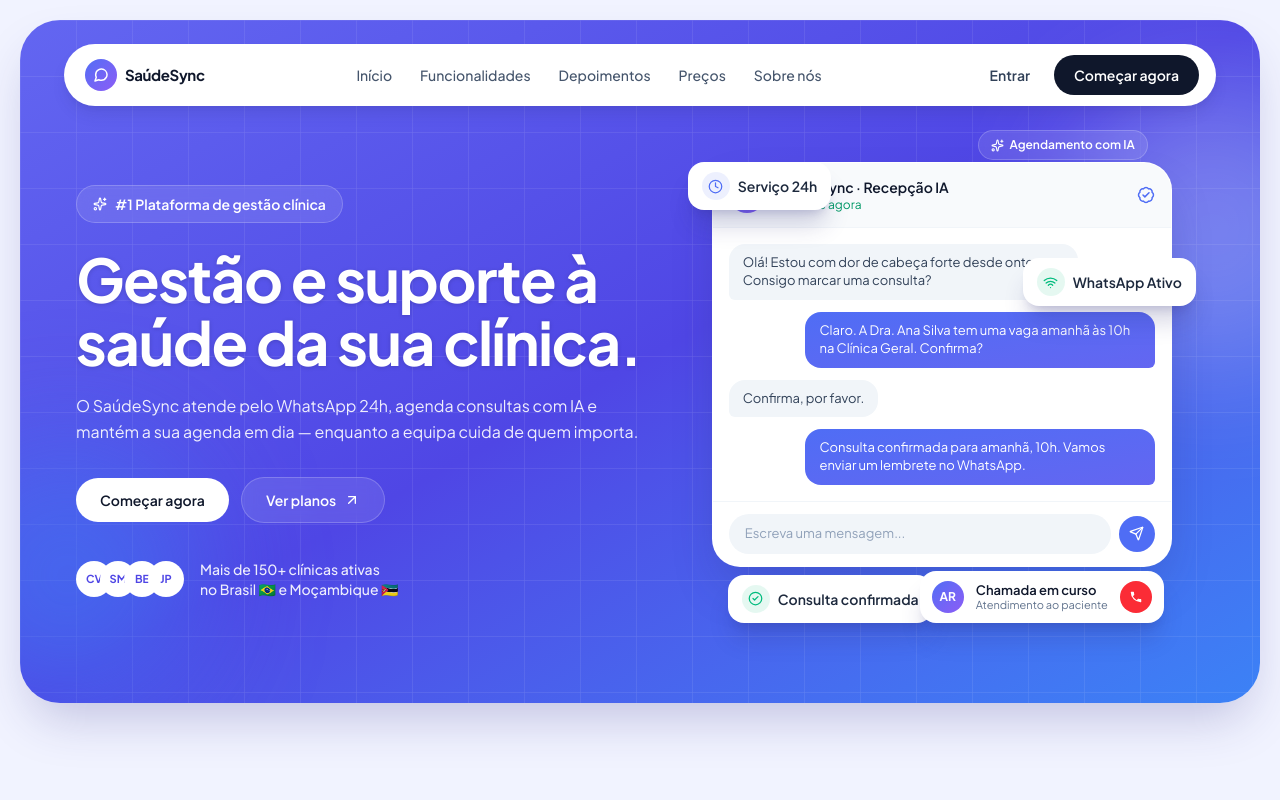
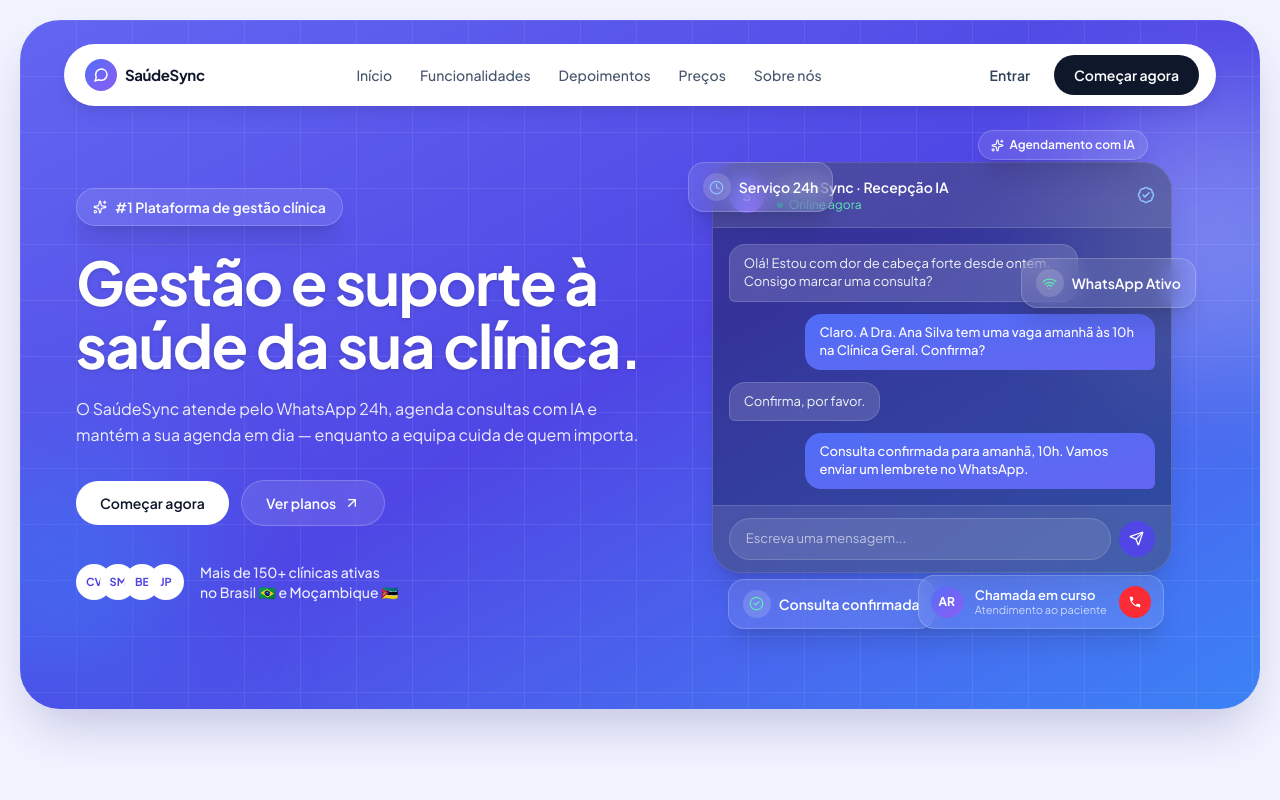
Before and after one commit to Galactus123/AgenteIA, a Next.js app: page / in a window 1280 px wide. Shown: the top 800 px of the page. Built offline with nearby package versions, Linux system fonts and the light colour scheme.

Commit message:
style(landing): glassmorphism nas badges flutuantes e no mockup de chat do hero

```diff
--- a/src/components/home/hero-mockup.tsx
+++ b/src/components/home/hero-mockup.tsx
@@ -19,39 +19,48 @@
   },
 ];
 
+const GLASS_BADGE =
+  "border border-white/20 bg-white/10 text-white shadow-xl backdrop-blur-md";
+
 export default function HeroMockup() {
   return (
     <div className="relative mx-auto w-full max-w-[460px] pb-10 sm:pb-14">
-      <span className="absolute -left-1 top-0 z-20 flex items-center gap-2 rounded-2xl bg-white px-3.5 py-2.5 text-xs font-semibold text-slate-800 shadow-xl shadow-[#2c2f7a]/20 sm:-left-6 sm:text-sm">
-        <span className="flex h-7 w-7 items-center justify-center rounded-full bg-[#4f6df5]/10 text-[#4f6df5]">
+      <span
+        className={`absolute -left-1 top-0 z-20 flex items-center gap-2 rounded-2xl px-3.5 py-2.5 text-xs font-semibold sm:-left-6 sm:text-sm ${GLASS_BADGE}`}
+      >
+        <span className="flex h-7 w-7 items-center justify-center rounded-full bg-white/15 text-blue-300">
           <Clock size={15} />
         </span>
         Serviço 24h
       </span>
 
-      <span className="absolute -right-1 top-24 z-20 flex items-center gap-2 rounded-2xl bg-white px-3.5 py-2.5 text-xs font-semibold text-slate-800 shadow-xl shadow-[#2c2f7a]/20 sm:-right-6 sm:text-sm">
-        <span className="flex h-7 w-7 items-center justify-center rounded-full bg-emerald-500/10 text-emerald-500">
+      <span
+        className={`absolute -right-1 top-24 z-20 flex items-center gap-2 rounded-2xl px-3.5 py-2.5 text-xs font-semibold sm:-right-6 sm:text-sm ${GLASS_BADGE}`}
+      >
+        <span className="flex h-7 w-7 items-center justify-center rounded-full bg-white/15 text-emerald-300">
           <Wifi size={15} />
         </span>
         WhatsApp Ativo
       </span>
 
-      <div className="relative z-10 overflow-hidden rounded-[28px] border border-white/60 bg-white shadow-2xl shadow-[#2c2f7a]/30">
-        <div className="flex items-center gap-3 border-b border-slate-100 bg-slate-50 px-4 py-3.5">
+      <div className="relative z-10 overflow-hidden rounded-[28px] border border-white/20 bg-slate-900/40 shadow-xl backdrop-blur-lg">
+        <div className="flex items-center gap-3 border-b border-white/15 bg-white/10 px-4 py-3.5">
           <span className="flex h-9 w-9 items-center justify-center rounded-full bg-gradient-to-br from-[#4f6df5] to-[#8b5cf6] text-sm font-bold text-white">
             S
           </span>
           <div className="min-w-0 flex-1">
-            <p className="truncate text-sm font-semibold text-slate-900">SaúdeSync · Recepção IA</p>
-            <p className="flex items-center gap-1.5 text-xs text-emerald-600">
-              <span className="h-1.5 w-1.5 rounded-full bg-emerald-500" />
+            <p className="truncate text-sm font-semibold text-white">
+              SaúdeSync · Recepção IA
+            </p>
+            <p className="flex items-center gap-1.5 text-xs text-emerald-300">
+              <span className="h-1.5 w-1.5 rounded-full bg-emerald-400" />
               Online agora
             </p>
           </div>
-          <BadgeCheck size={18} className="text-[#4f6df5]" />
+          <BadgeCheck size={18} className="text-blue-300" />
         </div>
 
-        <div className="space-y-3 bg-white px-4 py-4">
+        <div className="space-y-3 px-4 py-4">
           {MESSAGES.map((message, index) => (
             <div
               key={index}
@@ -60,8 +69,8 @@
               <p
                 className={`max-w-[82%] rounded-2xl px-3.5 py-2.5 text-[13px] leading-snug ${
                   message.from === "bot"
-                    ? "rounded-br-md bg-gradient-to-br from-[#4f6df5] to-[#6366f1] text-white"
-                    : "rounded-bl-md bg-slate-100 text-slate-700"
+                    ? "rounded-br-md bg-gradient-to-br from-[#4f6df5] to-[#6366f1] font-medium text-white"
+                    : "rounded-bl-md border border-white/15 bg-white/15 text-slate-100"
                 }`}
               >
                 {message.text}
@@ -70,30 +79,34 @@
           ))}
         </div>
 
-        <div className="flex items-center gap-2 border-t border-slate-100 bg-white px-4 py-3">
-          <span className="flex-1 rounded-full bg-slate-100 px-4 py-2.5 text-[13px] text-slate-400">
+        <div className="flex items-center gap-2 border-t border-white/15 bg-white/10 px-4 py-3">
+          <span className="flex-1 rounded-full border border-white/15 bg-white/10 px-4 py-2.5 text-[13px] text-white/60">
             Escreva uma mensagem...
           </span>
-          <span className="flex h-9 w-9 items-center justify-center rounded-full bg-[#4f6df5] text-white">
+          <span className="flex h-9 w-9 items-center justify-center rounded-full bg-[#4f46e5] text-white">
             <Send size={15} />
           </span>
         </div>
       </div>
 
-      <span className="absolute bottom-0 left-0 z-20 flex items-center gap-2 rounded-2xl bg-white px-3.5 py-2.5 text-xs font-semibold text-slate-800 shadow-xl shadow-[#2c2f7a]/20 sm:left-4 sm:text-sm">
-        <span className="flex h-7 w-7 items-center justify-center rounded-full bg-emerald-500/10 text-emerald-500">
+      <span
+        className={`absolute bottom-0 left-0 z-20 flex items-center gap-2 rounded-2xl px-3.5 py-2.5 text-xs font-semibold sm:left-4 sm:text-sm ${GLASS_BADGE}`}
+      >
+        <span className="flex h-7 w-7 items-center justify-center rounded-full bg-white/15 text-emerald-300">
           <CircleCheck size={15} />
         </span>
         Consulta confirmada
       </span>
 
-      <div className="absolute bottom-0 right-0 z-20 flex items-center gap-3 rounded-2xl bg-white px-3 py-2.5 shadow-xl shadow-[#2c2f7a]/20 sm:right-2">
+      <div
+        className={`absolute bottom-0 right-0 z-20 flex items-center gap-3 rounded-2xl px-3 py-2.5 sm:right-2 ${GLASS_BADGE}`}
+      >
         <span className="flex h-8 w-8 items-center justify-center rounded-full bg-gradient-to-br from-[#4f6df5] to-[#8b5cf6] text-xs font-bold text-white">
           AR
         </span>
         <div className="leading-tight">
-          <p className="text-[13px] font-semibold text-slate-900">Chamada em curso</p>
-          <p className="text-[11px] text-slate-500">Atendimento ao paciente</p>
+          <p className="text-[13px] font-semibold text-white">Chamada em curso</p>
+          <p className="text-[11px] text-white/70">Atendimento ao paciente</p>
         </div>
         <span className="flex h-8 w-8 items-center justify-center rounded-full bg-red-500 text-white">
           <svg width="14" height="14" viewBox="0 0 24 24" fill="currentColor" aria-hidden="true">
@@ -102,7 +115,7 @@
         </span>
       </div>
 
-      <span className="absolute -top-8 right-6 z-20 hidden items-center gap-1.5 rounded-full border border-white/20 bg-white/10 px-3 py-1.5 text-xs font-semibold text-white backdrop-blur-md sm:flex">
+      <span className="absolute -top-8 right-6 z-20 hidden items-center gap-1.5 rounded-full border border-white/20 bg-white/10 px-3 py-1.5 text-xs font-semibold text-white shadow-xl backdrop-blur-md sm:flex">
         <Sparkles size={13} />
         Agendamento com IA
       </span>
--- a/src/components/home/hero.tsx
+++ b/src/components/home/hero.tsx
@@ -33,7 +33,7 @@
 
           <div className="grid gap-12 px-5 pb-14 pt-10 sm:px-8 lg:grid-cols-[1.05fr_0.95fr] lg:items-center lg:gap-6 lg:px-14 lg:pb-20 lg:pt-14">
             <div>
-              <span className="inline-flex items-center gap-2 rounded-full border border-white/20 bg-white/10 px-4 py-2 text-xs font-semibold text-white backdrop-blur-md sm:text-sm">
+              <span className="inline-flex items-center gap-2 rounded-full border border-white/20 bg-white/10 px-4 py-2 text-xs font-semibold text-white shadow-xl backdrop-blur-md sm:text-sm">
                 <Sparkles size={14} />
                 #1 Plataforma de gestão clínica
               </span>
```
